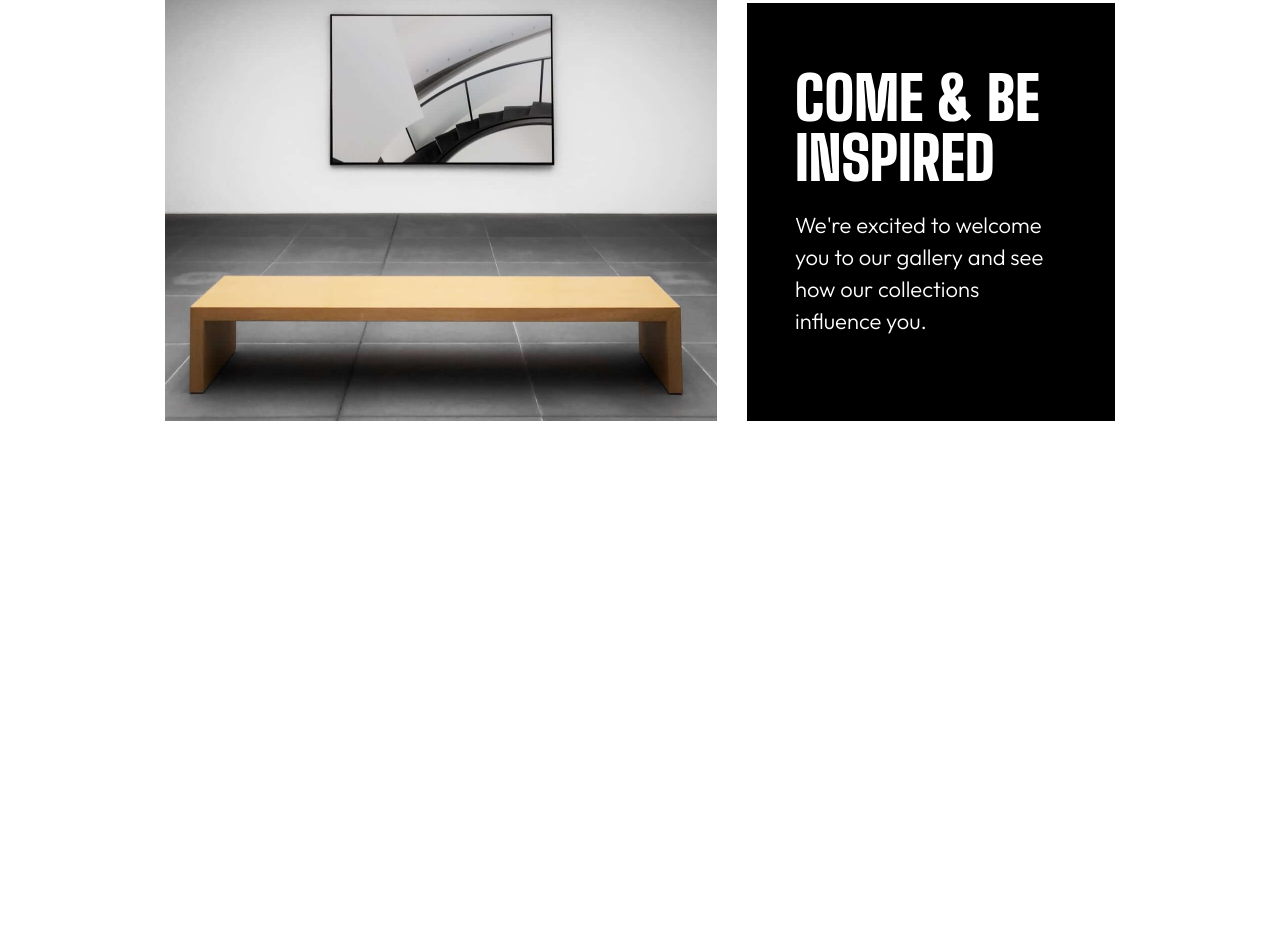
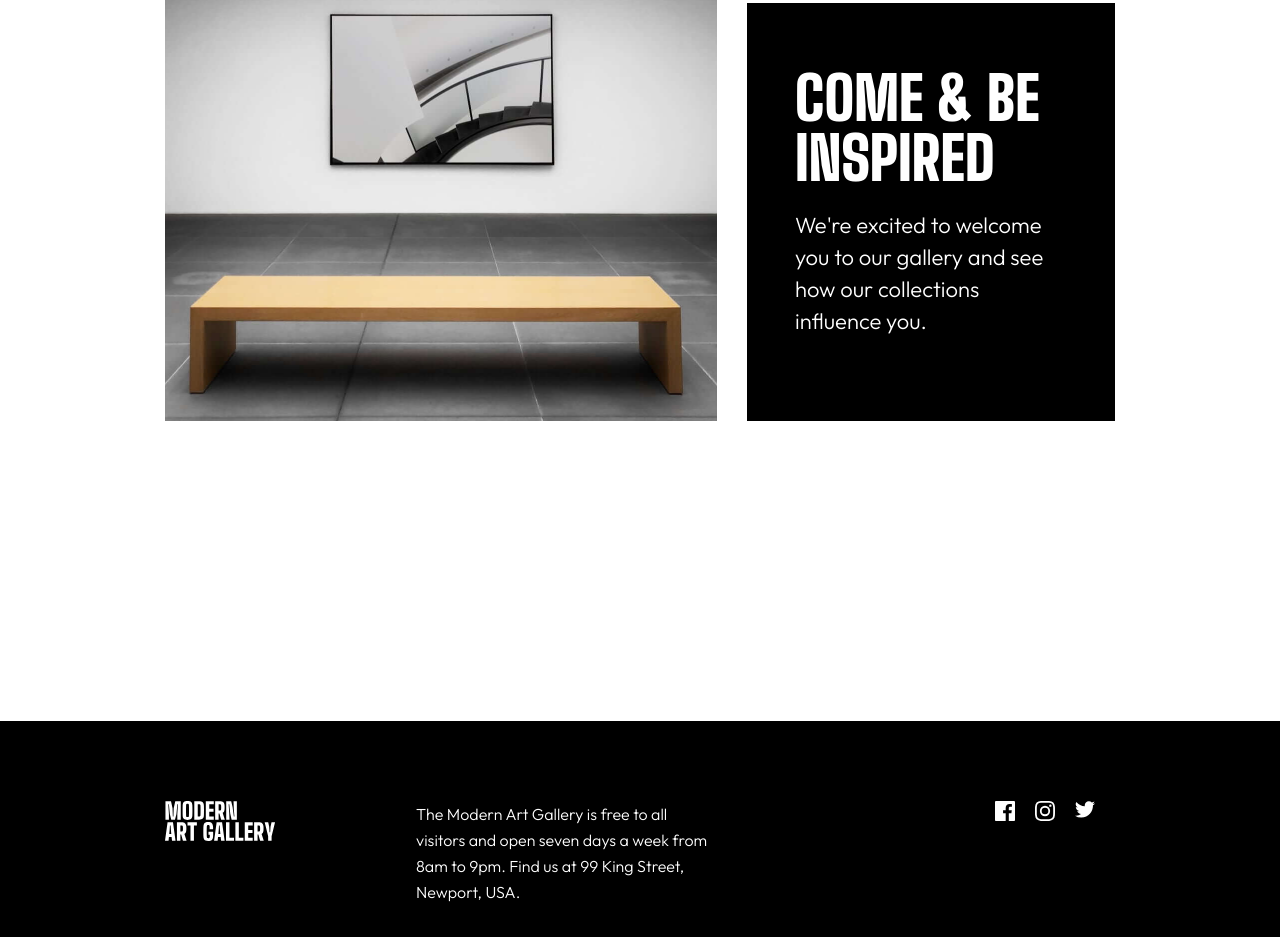
Before and after one commit to natalliasdh/art-gallery, a plain HTML site: page index.html in a window 1280 px wide. Shown: the part 1644-2581 px from the top of the page. Before the commit the page ends 2245 px from the top, so only its background shows below. Drawn offline with Linux system fonts and the light colour scheme.

Commit message:
Main page desktop and mobile

```diff
--- a/assets/style/style.css
+++ b/assets/style/style.css
@@ -233,7 +233,8 @@
                                 }
 
                                 .inspired-text h2,
-                                .inspired-text p {
+                                .inspired-text p,
+                                .footer p {
                                     color: white;
                                 }
 
@@ -305,3 +306,52 @@
                                         margin-bottom: 180px;
                                     }
                                 }
+
+                                .footer {
+                                    background-color: black;
+                                    padding: 48px 32px;
+                                    margin-top: 120px;
+                                    display: flex;
+                                    flex-direction: column;
+                                }
+
+                                .footer p {
+                                    margin: 38px 0;
+                                    font-size: 16px;
+                                    line-height: 26px;
+                                }
+
+                                .social {
+                                    display: flex;
+                                    flex-direction: row;
+                                }
+
+                                .social-icon {
+                                    margin-right: 20px;
+                                }
+
+                                @media only screen and (min-width:768px) {
+                                    .footer {
+                                        padding: 56px;
+                                        flex-direction: row;
+                                        align-items: flex-start;
+                                    }
+                                    .logo {
+                                        margin-right: 65px;
+                                    }
+                                    .footer p {
+                                        margin: 0 130px 0 0;
+                                    }
+                                }
+
+                                @media only screen and (min-width:1200px) {
+                                    .footer {
+                                        padding: 80px 165px;
+                                    }
+                                    .logo {
+                                        margin-right: 140px;
+                                    }
+                                    .footer p {
+                                        margin: 0 280px 0 0;
+                                    }
+                                }
--- a/index.html
+++ b/index.html
@@ -55,7 +55,13 @@
 
     </div>
     <footer class="footer">
-
+        <div class="logo"><img src="assets/images/logo-light.svg" alt="Modern Art Gallery"></div>
+        <p> The Modern Art Gallery is free to all visitors and open seven days a week from 8am to 9pm. Find us at 99 King Street, Newport, USA.</p>
+        <div class="social">
+            <div class="social-icon"><img src="assets/images/icon-facebook.svg" alt="Facebook"></div>
+            <div class="social-icon"><img src="assets/images/icon-instagram.svg" alt="Instagram"></div>
+            <div class="social-icon"><img src="assets/images/icon-twitter.svg" alt="Twitter"></div>
+        </div>
     </footer>
 
 </body>
```
Also changed, not shown: assets/images/icon-facebook.svg (added), assets/images/icon-instagram.svg (added), assets/images/icon-twitter.svg (added), assets/images/logo-dark.svg (added), assets/images/logo-light.svg (added).
